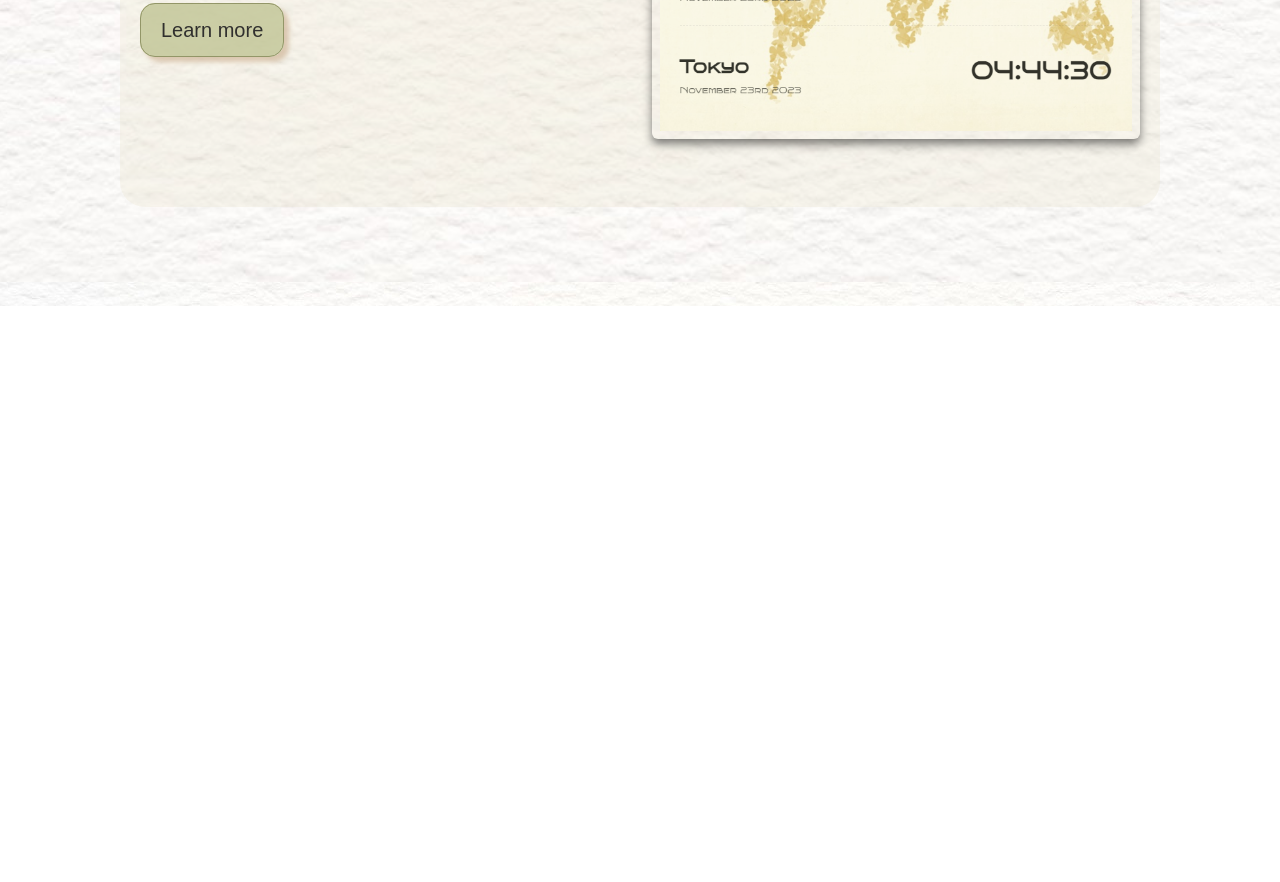
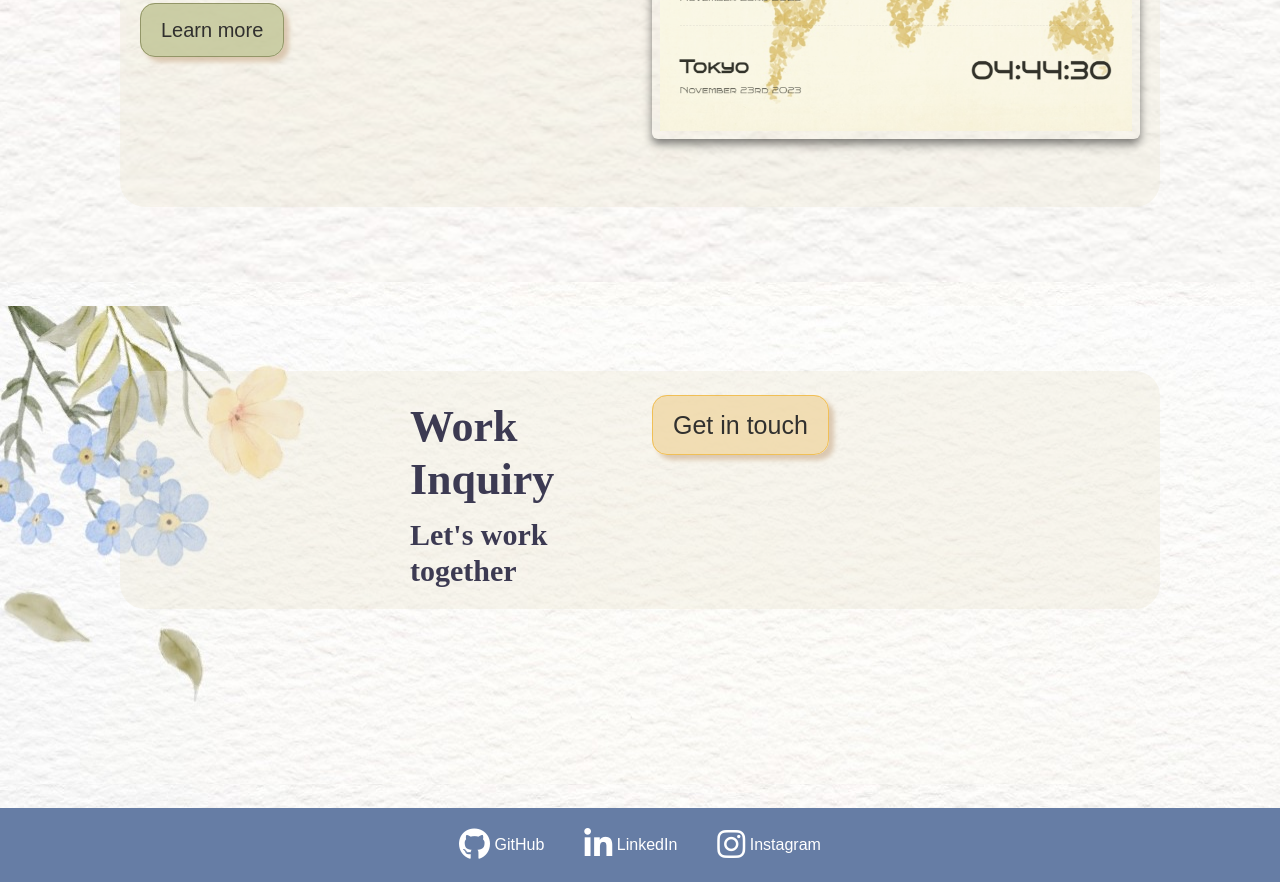
Before and after one commit to DreamerSaga/portfolio, a plain HTML site: page index.html in a window 1280 px wide. Shown: the part 1935-2817 px from the top of the page. Before the commit the page ends 2241 px from the top, so only its background shows below. Drawn offline with nearby package versions, Linux system fonts and the light colour scheme.

Commit message:
added footer, new img, css fo all new

```diff
--- a/index.html
+++ b/index.html
@@ -7,6 +7,7 @@
     <script src="https://cdn.jsdelivr.net/npm/bootstrap@5.3.2/dist/js/bootstrap.bundle.min.js" integrity="sha384-C6RzsynM9kWDrMNeT87bh95OGNyZPhcTNXj1NW7RuBCsyN/o0jlpcV8Qyq46cDfL" crossorigin="anonymous"></script>
     <script src="https://cdn.jsdelivr.net/npm/@popperjs/core@2.11.8/dist/umd/popper.min.js" integrity="sha384-I7E8VVD/ismYTF4hNIPjVp/Zjvgyol6VFvRkX/vR+Vc4jQkC+hVqc2pM8ODewa9r" crossorigin="anonymous"></script>
     <script src="https://cdn.jsdelivr.net/npm/bootstrap@5.3.2/dist/js/bootstrap.min.js" integrity="sha384-BBtl+eGJRgqQAUMxJ7pMwbEyER4l1g+O15P+16Ep7Q9Q+zqX6gSbd85u4mG4QzX+" crossorigin="anonymous"></script>
+    <script src="https://kit.fontawesome.com/a1b8cc7eaf.js" crossorigin="anonymous"></script>
     <link rel="stylesheet" href="styles.css" />
     <title>Portfolio-Main page</title>
 </head>
@@ -104,13 +105,36 @@
   </div>
   </div>
  <br />
-
     </div>
 
 <div class="contactinfo">
+  <div class="contactme">
+  <div class="row">
+    <div class="col-md-6">
+  <h2 class="inquiry"> Work Inquiry</h2>
+  <h4 class="work">Let's work together</h4>
+    </div>
 
+    <div class="col-md-6">
+    <div class="contact-link mt-3">
+      <a class="contact-link" href="/projects.html#contact" title="Get in touch">Get in touch</a>
+   </div>
+  </div>
 
+  </div>
+  </div>
+  </div>
+
+<br>
 </div>
+
+<footer>
+<a href="https://github.com/DreamerSaga" class="Github" title="Github"> <i class="fa-brands fa-github fa-2xl"></i> GitHub</a>
+<a href="https://www.linkedin.com/in/liudmila-vetrenko/" class="LinkedIn" title="LinkedIn"><i class="fa-brands fa-linkedin-in fa-2xl"></i> LinkedIn </a>
+<a href="" class="Instagram" title="Instagram"> <i class="fa-brands fa-instagram fa-2xl"></i> Instagram</a>
+<br>
+</footer>
+
 
 </body>
 </html>
--- a/styles.css
+++ b/styles.css
@@ -218,4 +218,63 @@ p {
   box-shadow: 0 5px 10px rgba(0, 0, 0, 0.5);
 }
 
+.contactinfo{
+  background-image: url("flower2.jpg");
+  padding: 40px 50px 150px 50px;
+  align-items: stretch;
+}
+
+.contactme{
+  background-color: rgb(236, 229, 208, 0.35);
+  padding: 20px 20px;
+  position: relative;
+  margin: 25px 70px ;
+  border-radius: 25px;
+
+}
+.inquiry{
+  font-size: 44px;
+  margin: 10px 0 0 200px;
+  padding-left: 70px;
+
+}
+
+.work{
+  font-size: 30px;
+  margin: 10px 0 0 200px;
+  padding-left: 70px;
+
+}
+
+.contact-link a{
+  font-size: 25px;
+  font-weight: 500;
+  text-decoration: none;
+  padding: 15px 20px;
+  background-color: #f0d8a6;
+  border-radius: 15px;
+  border: 0.5px solid #f0b331;
+  box-shadow: 5px 5px 5px rgb(212, 189, 162);
+  color: black;
+  opacity: 0.8;
+}
+.contact-link a:hover {
+  background: #ECC377;
+}
+
+footer {
+  display: flex;
+  flex-direction: row;
+  justify-content: center; /* Center the content horizontally */
+  align-items: center; /* Center the content vertically */
+  background-color: #667DA5; /* Adjust as needed */
+  color: white; /* Adjust text color as needed */
+  padding: 25px;
+}
+
+footer a {
+  text-decoration: none;
+  color: white;
+  margin: 0 20px; /* Adjust spacing between links */
+}
   /* #ffd3da   */
```
Also changed, not shown: flower2.jpg (added).
